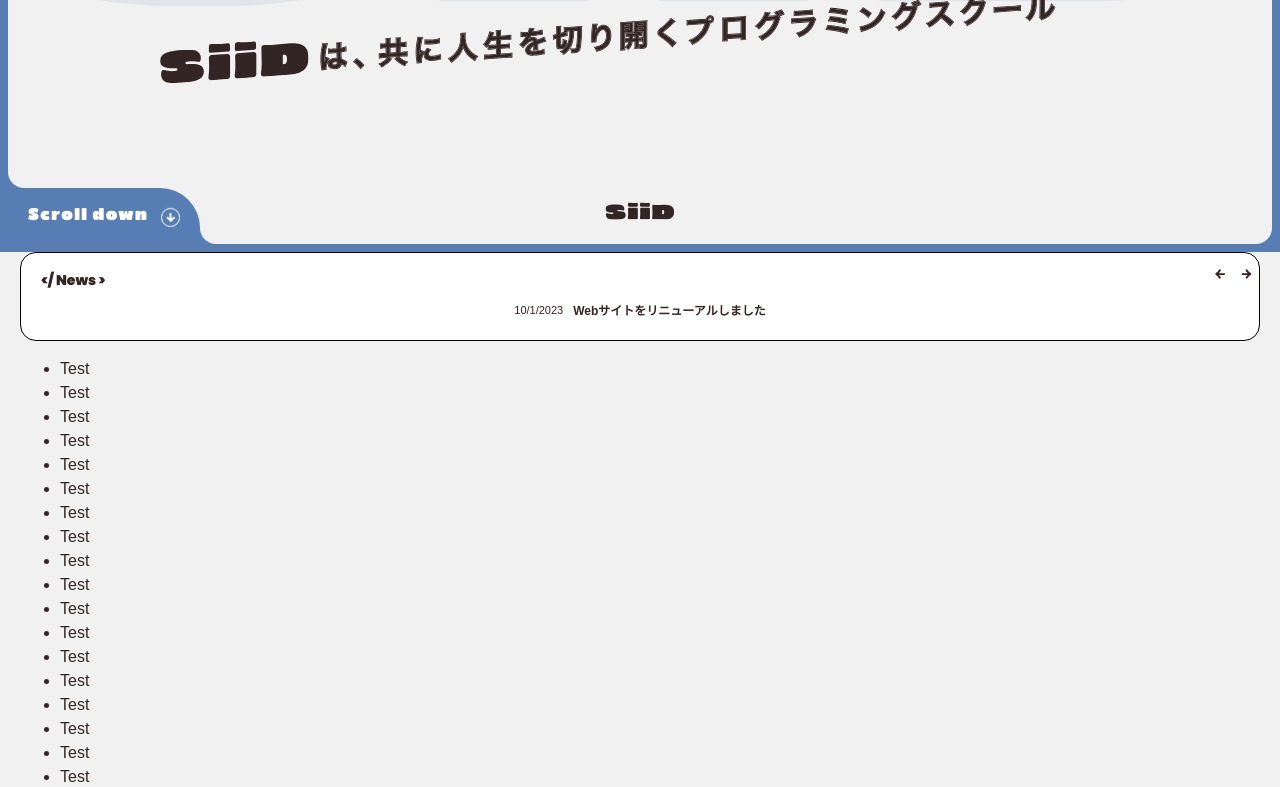
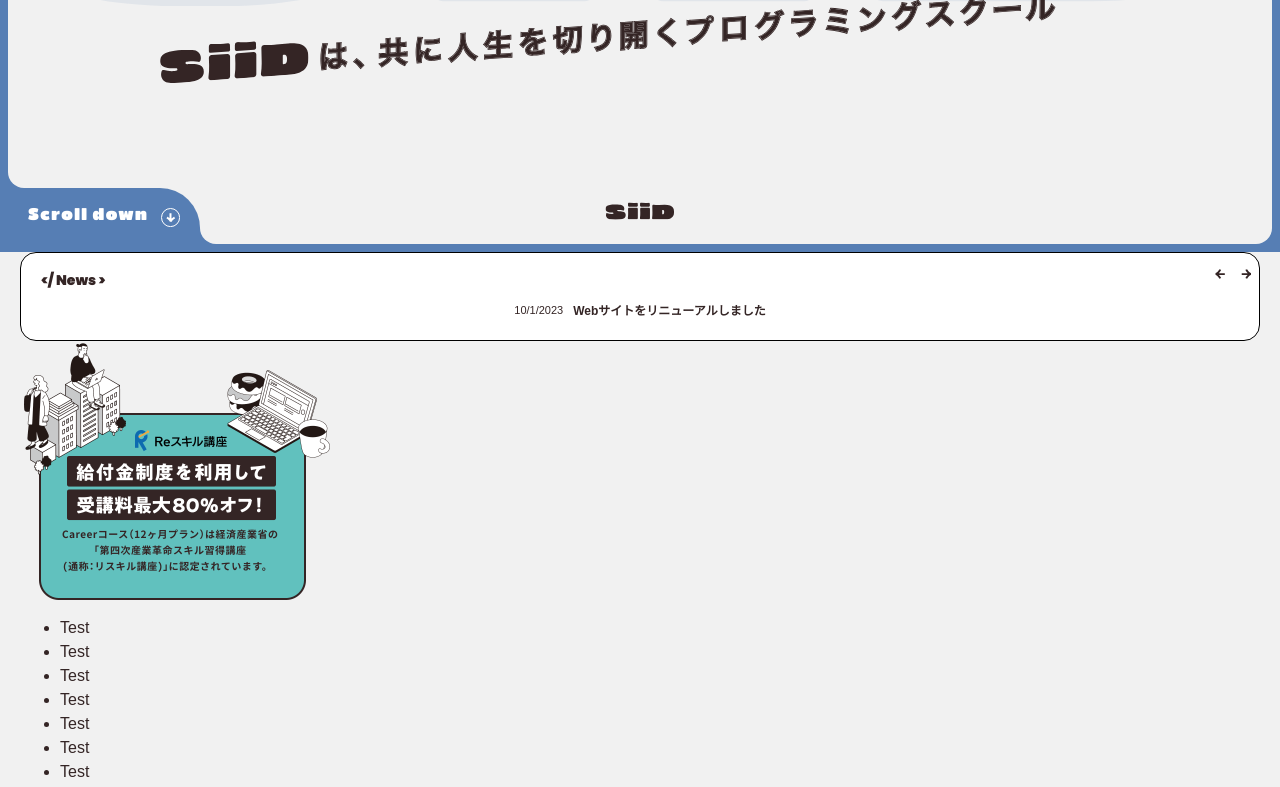
Before and after one commit to seito-developer/siid-web, a Next.js app: page / in a window 1280 px wide. Shown: the part 548-1335 px from the top of the page. Built offline with nearby package versions, Linux system fonts and the light colour scheme.

Commit message:
add: banner

```diff
--- a/src/app/page.tsx
+++ b/src/app/page.tsx
@@ -2,6 +2,7 @@ import ContentsArea from "@/components/ContentsArea/ContentsArea";
 import Header from "@/components/Header/Header";
 import Hero from "@/components/Hero/Hero";
 import News from "@/components/News/News";
+import ReskillBanner from "@/components/ReskillBanner/ReskillBanner";
 
 export default function Home() {
   return (
@@ -11,6 +12,7 @@ export default function Home() {
 
       <ContentsArea>
         <News />
+        <ReskillBanner />
         <ul>
           <li>Test</li>
           <li>Test</li>
--- /dev/null
+++ b/src/components/ReskillBanner/ReskillBanner.module.css
@@ -0,0 +1,12 @@
+.ReskillBanner {
+    display: block;
+    width: 100%;
+    height: auto;
+}
+
+@media screen and (min-width: 1280px) {
+    .ReskillBanner {
+        width: 310px;
+        height: 259px;
+    }
+}
--- /dev/null
+++ b/src/components/ReskillBanner/ReskillBanner.tsx
@@ -0,0 +1,26 @@
+import Link from 'next/link'
+import React from 'react'
+import styles from './ReskillBanner.module.css';
+
+export default function ReskillBanner() {
+  return (
+    <Link className={styles.ReskillBanner} href="/reskill">
+      <picture>
+      <source
+        media="(min-width: 1280px)"
+        srcSet="/reskill-banner-pc.png"
+      />
+      <source
+        media="(max-width: 1279px)"
+        srcSet="/reskill-banner-sp.png"
+      />
+      <img
+        src="/images/reskill-banner-sp.png"
+        alt="Reスキル講座 - 給付金制度を利用して受講料最大80%オフ！"
+        width="100%"
+        height="auto"
+      />
+    </picture>
+    </Link>
+  )
+}
```
Also changed, not shown: public/reskill-banner-pc.png (added), public/reskill-banner-sp.png (added).
